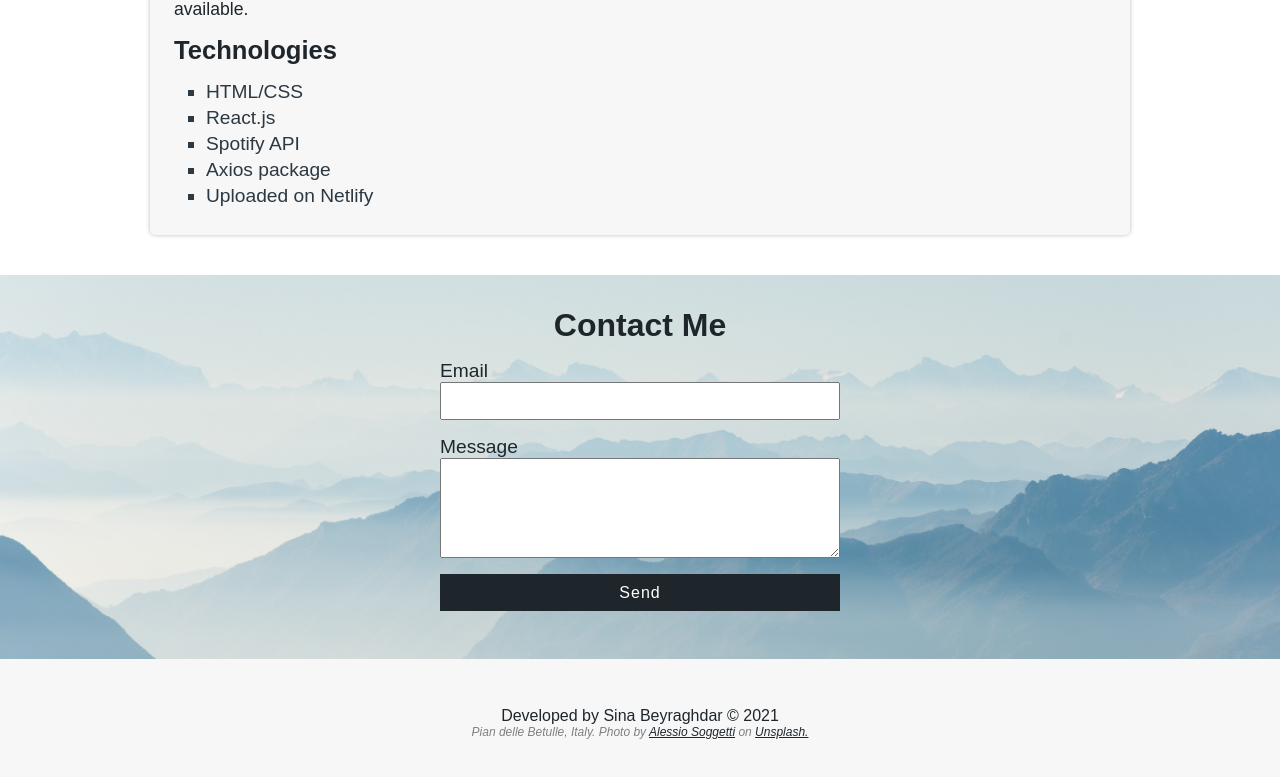
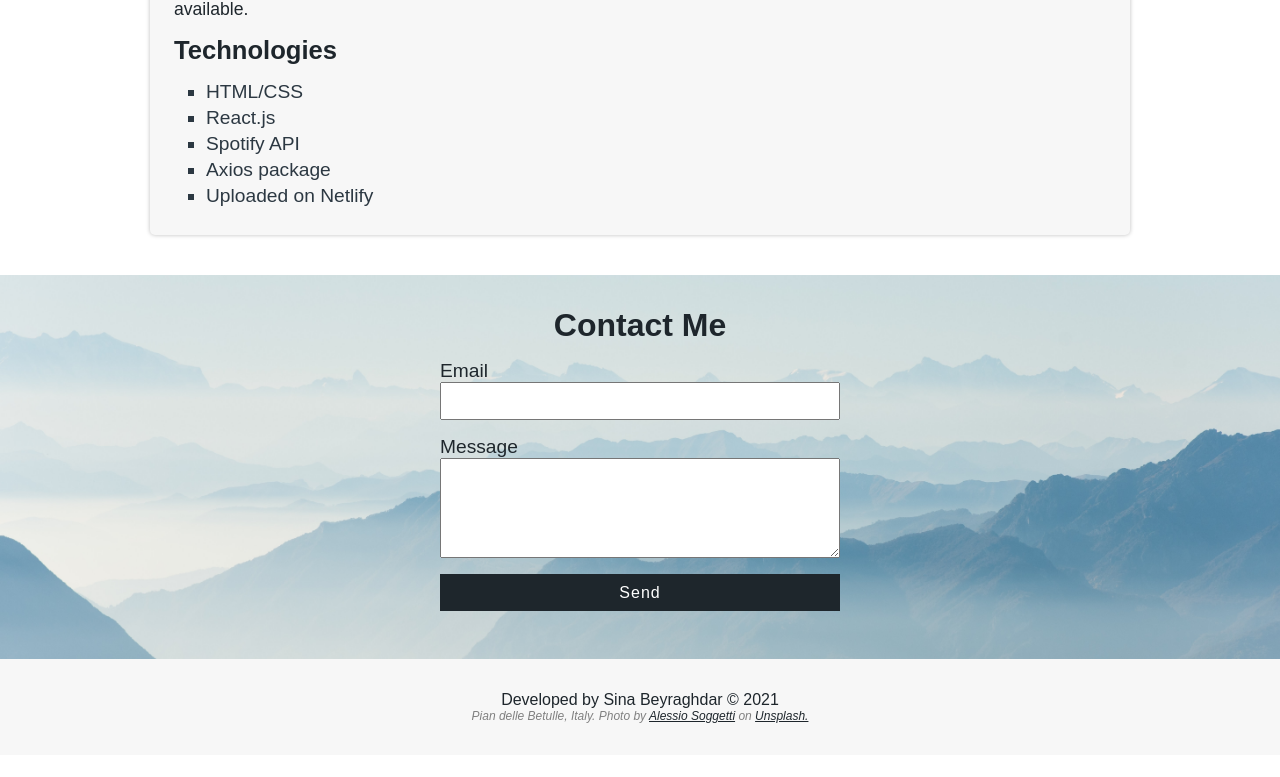
Before and after one commit to SinaBYR/my-portfolio-next, a React (Create React App) app: page / in a window 1280 px wide. Shown: the part 1148-1925 px from the top of the page. After the commit the page ends 1903 px from the top, so only its background shows below. Built offline with nearby package versions, Linux system fonts and the light colour scheme.

Commit message:
Fix styling errors

```diff
--- a/src/components/Footer/Footer.module.css
+++ b/src/components/Footer/Footer.module.css
@@ -1,6 +1,7 @@
 .Footer {
+    width: 100%;
     background-color: #f7f7f7;
-    padding: 3rem 0;
+    padding: 32px 0;
     text-align: center;
 }
 
```
Also changed, not shown: src/App.js (indentation only).
